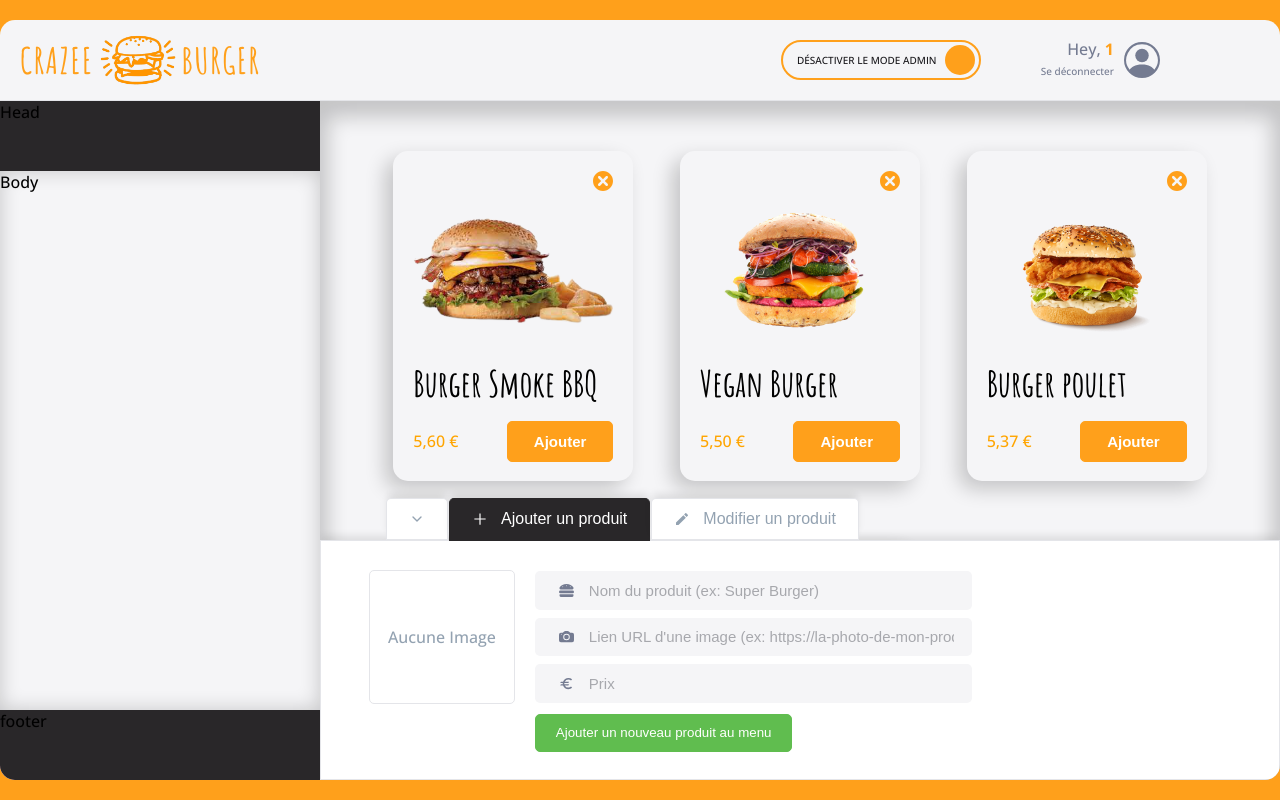
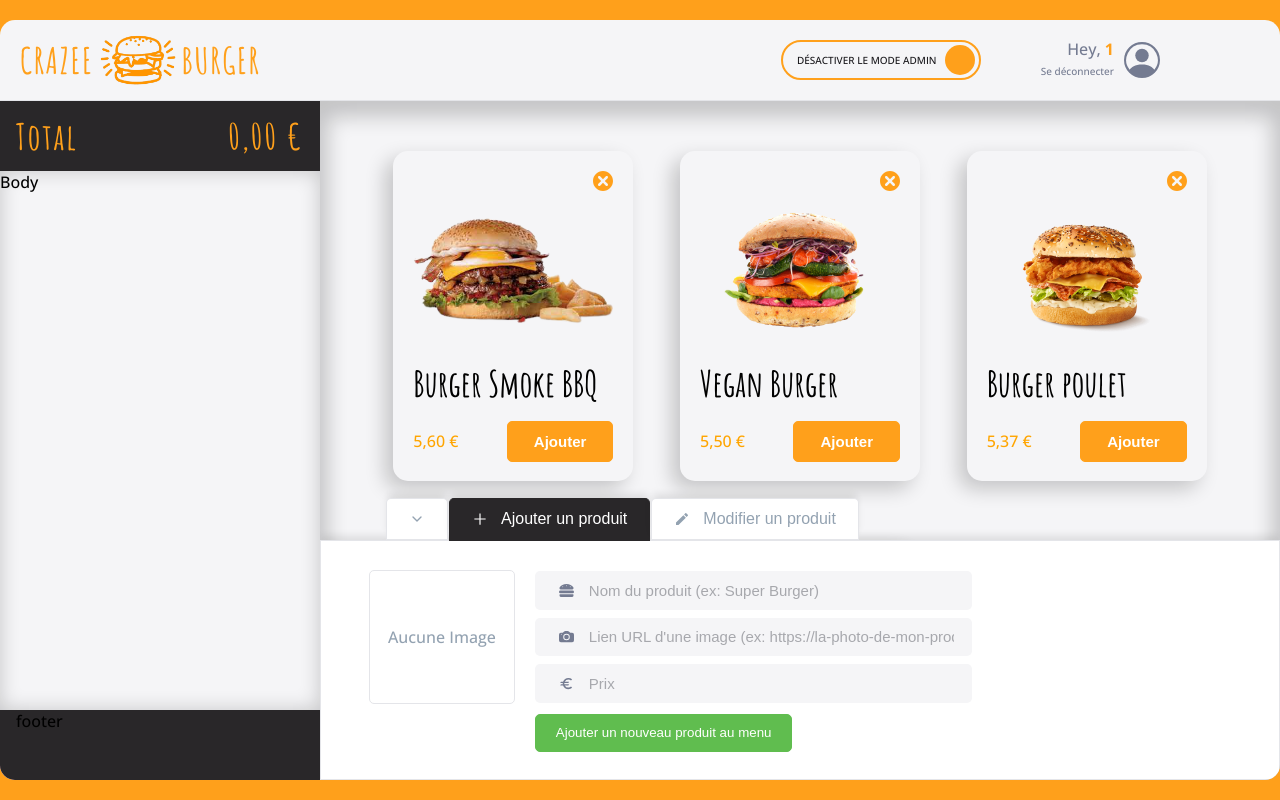
Before and after one commit to QiaoAn05/crazee-burger, a React (Vite) app: page /order/1 in a window 1280 px wide. Built offline with nearby package versions, Linux system fonts and the light colour scheme.

Commit message:
♻️ F10: BASKET > Add Total

```diff
--- a/src/components/pages/order/main/basket/Basket.jsx
+++ b/src/components/pages/order/main/basket/Basket.jsx
@@ -4,6 +4,8 @@ import BasketFooter from "./BasketFooter";
 import BasketOrder from "./BasketOrder";
 import { theme } from "../../../../../theme";
 import Header from "../../../../reusable-ui/Header";
+import Total from "./Total";
+import { formatPrice } from "../../../../../utils/maths";
 
 export default function Basket() {
   return (
@@ -11,7 +13,9 @@ export default function Basket() {
       {/* <BasketHeader />
       <BasketOrder />
       <BasketFooter /> */}
-      <Header>Head</Header>
+
+      <Total amountToPay={formatPrice(0)} />
+
       <div className="body">Body</div>
       <Header>footer</Header>
     </BasketStyled>
--- /dev/null
+++ b/src/components/pages/order/main/basket/Footer.jsx
@@ -0,0 +1,5 @@
+import React from "react";
+
+export default function Footer() {
+  return <div>Footer</div>;
+}
--- /dev/null
+++ b/src/components/pages/order/main/basket/Total.jsx
@@ -0,0 +1,27 @@
+import React from "react";
+import styled from "styled-components";
+import { theme } from "../../../../../theme";
+import Header from "../../../../reusable-ui/Header";
+
+export default function Total({ amountToPay }) {
+  return (
+    <Header>
+      <TotalStyled>
+        <span className="total">Total</span>
+        <span className="amount">{amountToPay}</span>
+      </TotalStyled>
+    </Header>
+  );
+}
+
+const TotalStyled = styled.div`
+  height: 100%;
+  display: flex;
+  justify-content: space-between;
+  align-items: center;
+  color: ${theme.colors.primary};
+  font-family: "Amatic SC", cursive;
+  font-size: ${theme.fonts.sizes.P4};
+  font-weight: ${theme.fonts.weights.bold};
+  letter-spacing: 2px;
+`;
--- a/src/components/reusable-ui/Header.jsx
+++ b/src/components/reusable-ui/Header.jsx
@@ -9,4 +9,5 @@ export default function Header({ children }) {
 const HeaderStyled = styled.div`
   height: 70px;
   background-color: ${theme.colors.background_dark};
+  padding: 0 16px;
 `;
```
